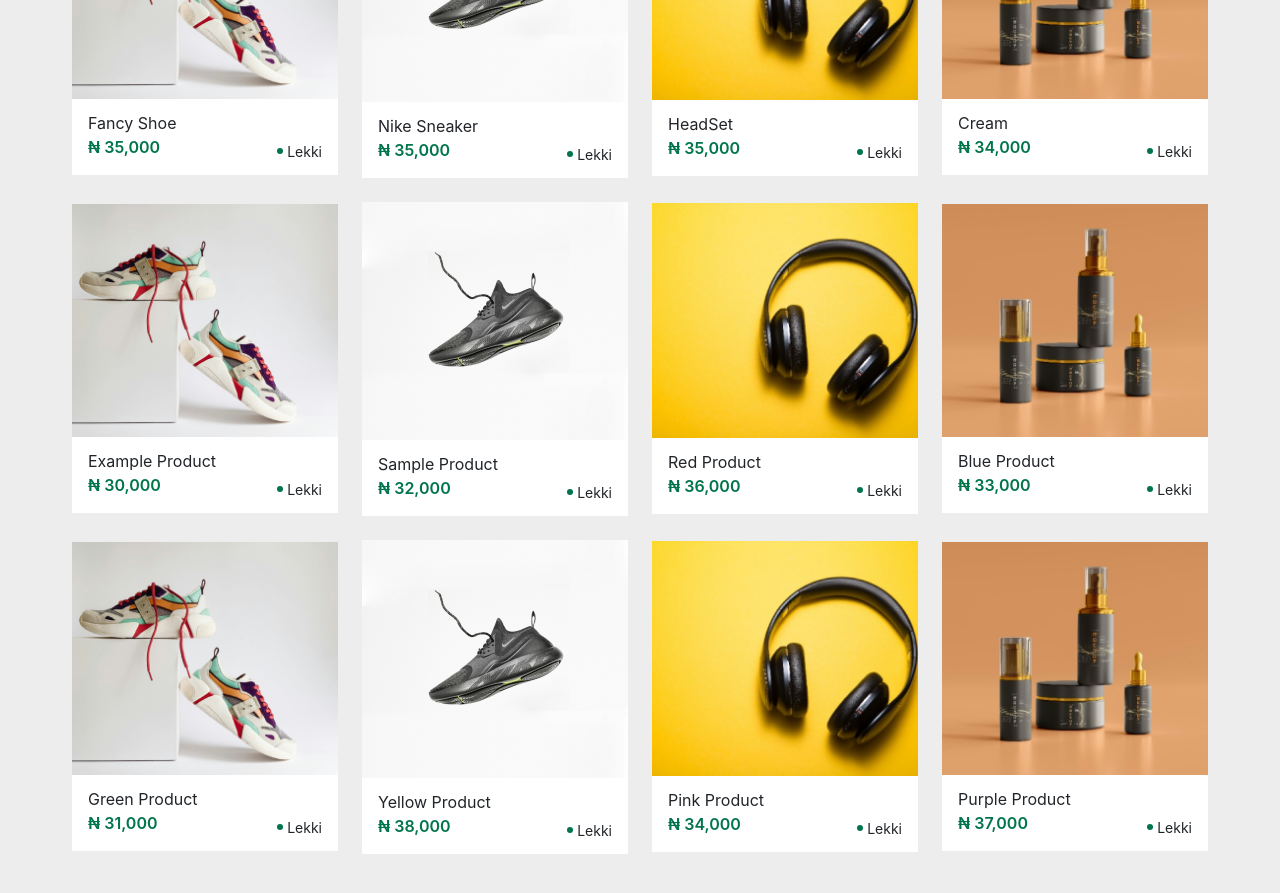
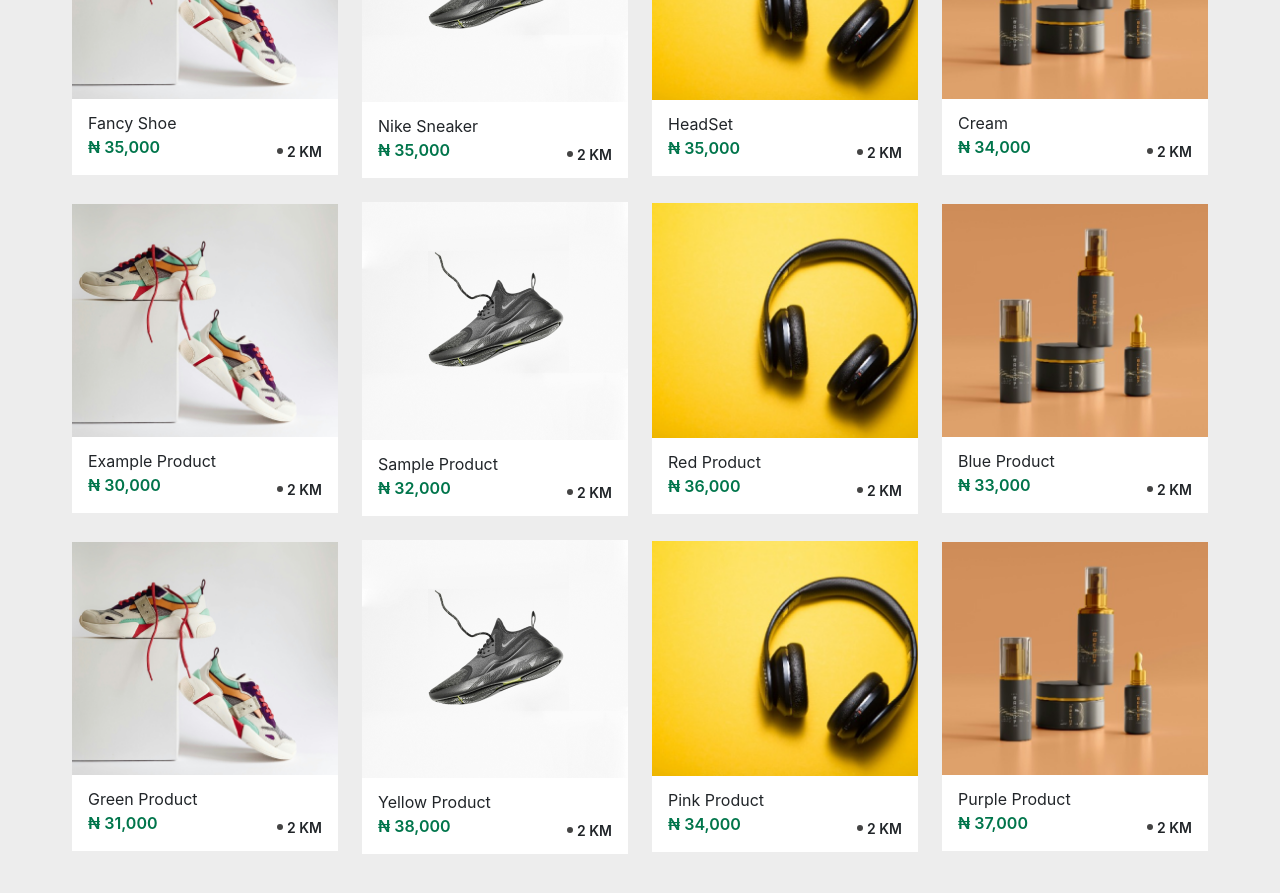
Before and after one commit to pesesu/fliptit-frotend, a React (Create React App) app: page / in a window 1280 px wide. Shown: the part 860-1753 px from the top of the page. Built offline with nearby package versions, Linux system fonts and the light colour scheme.

Commit message:
modified listing distance

```diff
--- a/src/pages/LandingPage.jsx
+++ b/src/pages/LandingPage.jsx
@@ -131,9 +131,9 @@ const LandingPage = () => {
                           width:6,
                           height:6,
                           borderRadius:"50%",
-                          background:"#00754B"}}>
+                          background:"#444444"}}>
                         </div>
-                        <div><small>Lekki</small></div>
+                        <div className="fw-semibold"><small>2 KM</small></div>
                       </div>
                     </div>
                   </div>
```
